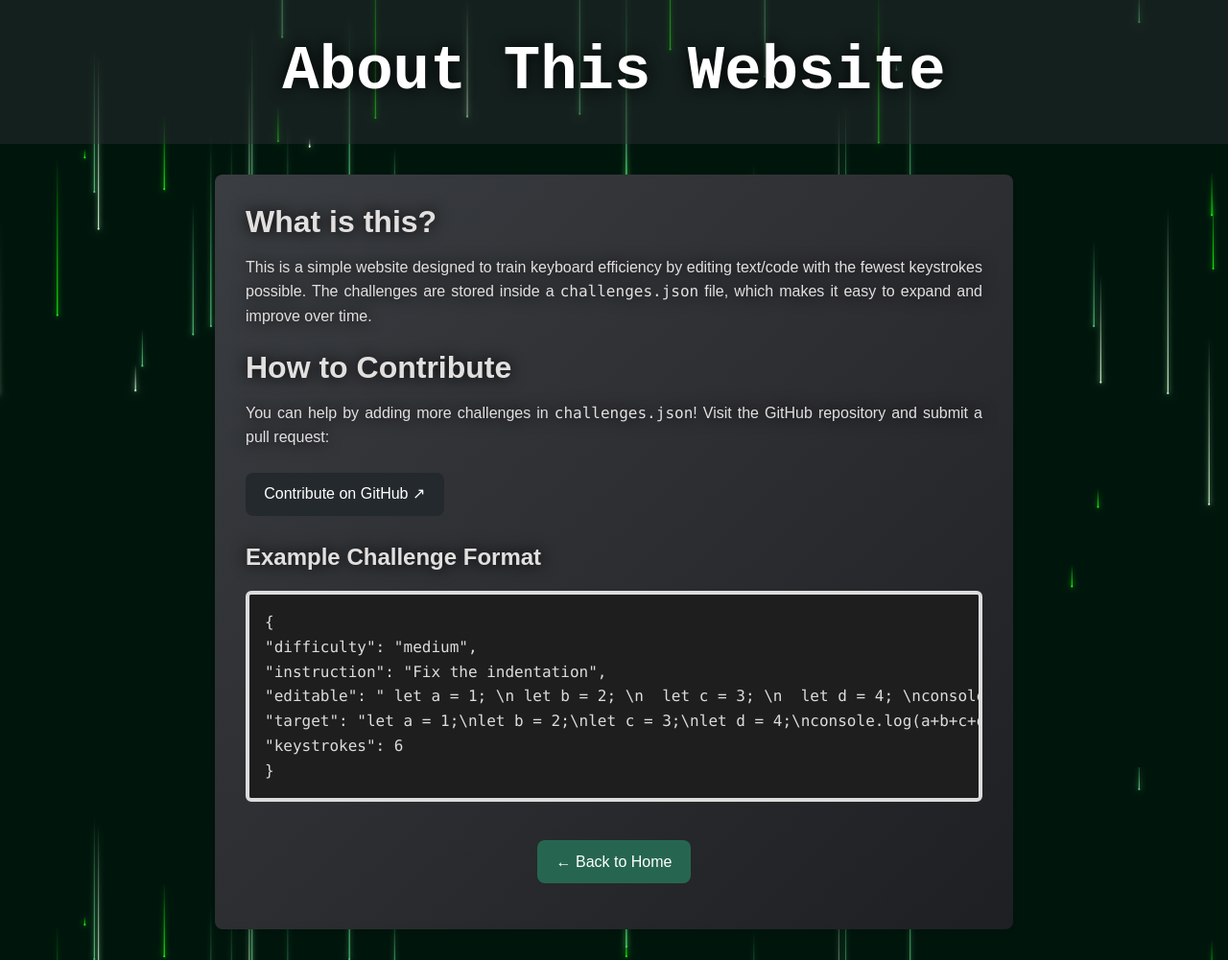
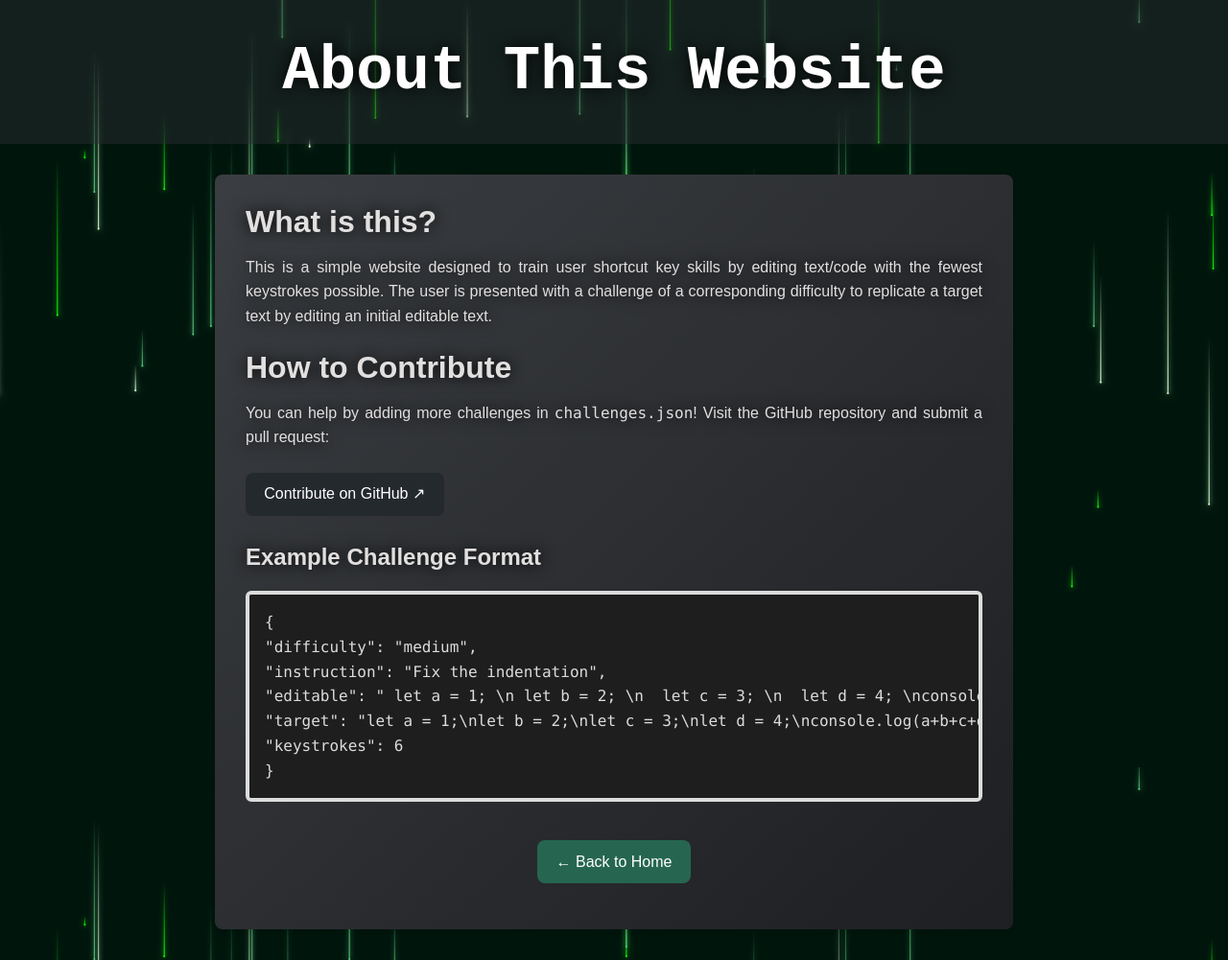
Before and after one commit to vince-tn/Keystroke-Efficiency-Test, a plain HTML site: page about.html in a window 1280 px wide. Shown: the whole page at 96% size. Drawn offline with Linux system fonts and the light colour scheme.

Commit message:
Edit about page

```diff
--- a/about.html
+++ b/about.html
@@ -15,8 +15,8 @@
     <main>
         <h2>What is this?</h2>
         <p>
-            This is a simple website designed to train keyboard efficiency by editing text/code with the fewest keystrokes possible.
-            The challenges are stored inside a <code>challenges.json</code> file, which makes it easy to expand and improve over time.
+            This is a simple website designed to train user shortcut key skills by editing text/code with the fewest keystrokes possible.
+            The user is presented with a challenge of a corresponding difficulty to replicate a target text by editing an initial editable text.
     </p>
 
     <h2>How to Contribute</h2>
```
